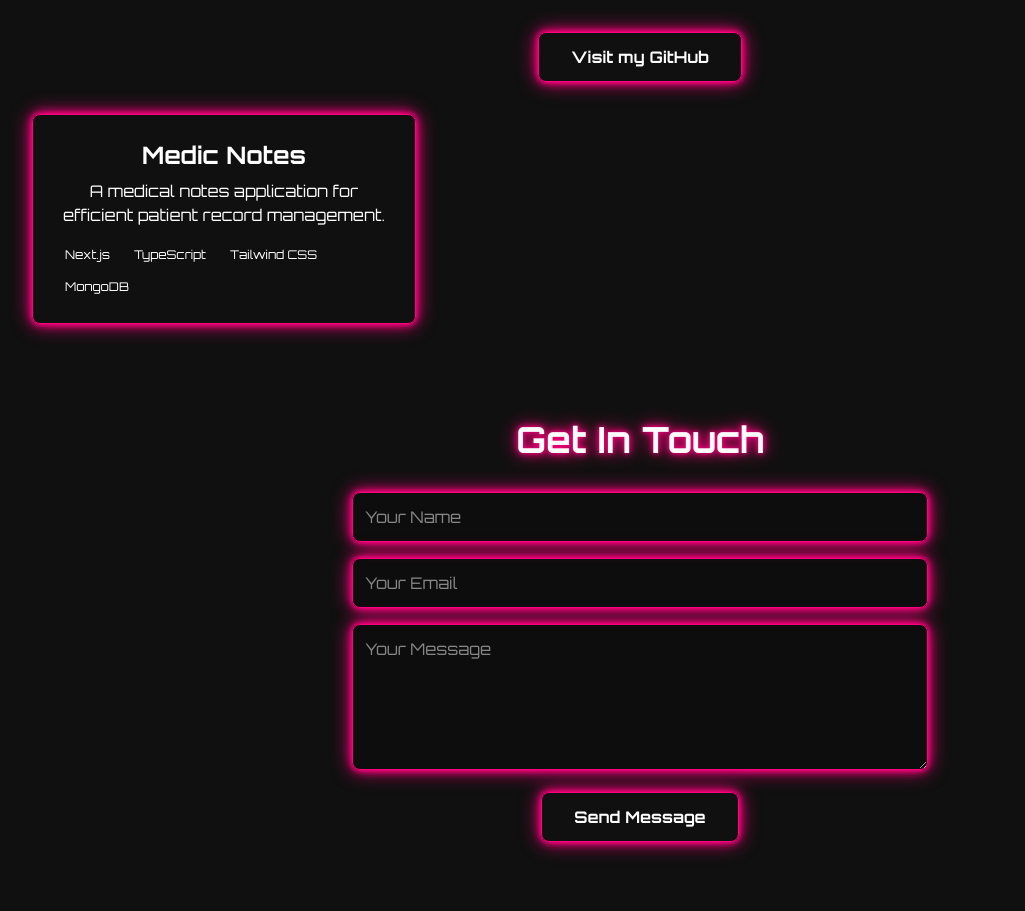
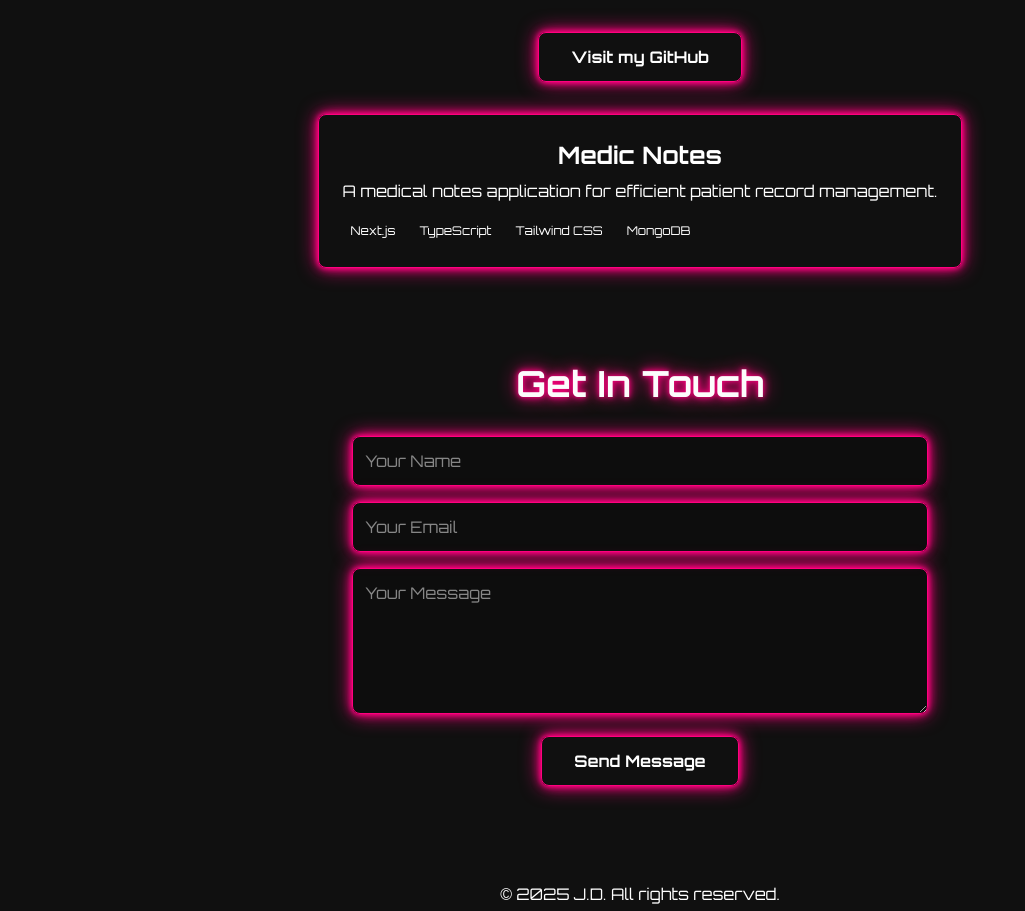
Before and after one commit to juan1003/juand-portfolio, a Next.js app: page / in a window 1280 px wide. Shown: the part 886-1797 px from the top of the page, without its empty margins (0-1025 px from the left). Built offline with nearby package versions, Linux system fonts and the light colour scheme.

Commit message:
feat: Centralize Medic Notes card on homepage

```diff
--- a/app/page.tsx
+++ b/app/page.tsx
@@ -73,7 +73,7 @@ export default function Home() {
             Visit my GitHub
           </a>
 
-          <div className="grid grid-cols-1 md:grid-cols-2 lg:grid-cols-3 gap-8 mt-8">
+          <div className="flex justify-center gap-8 mt-8">
             <ProjectCard
               title="Medic Notes"
               description="A medical notes application for efficient patient record management."
```
